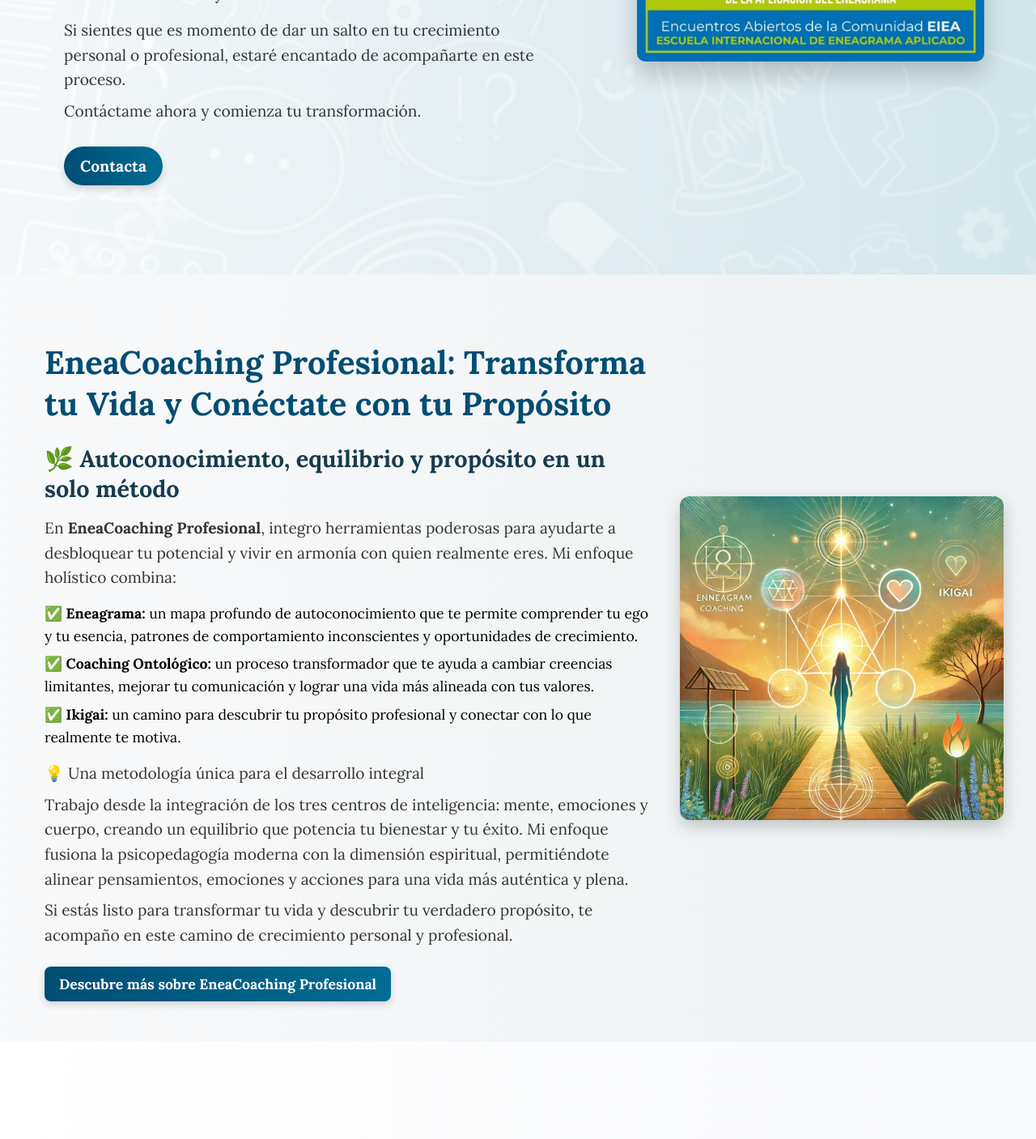
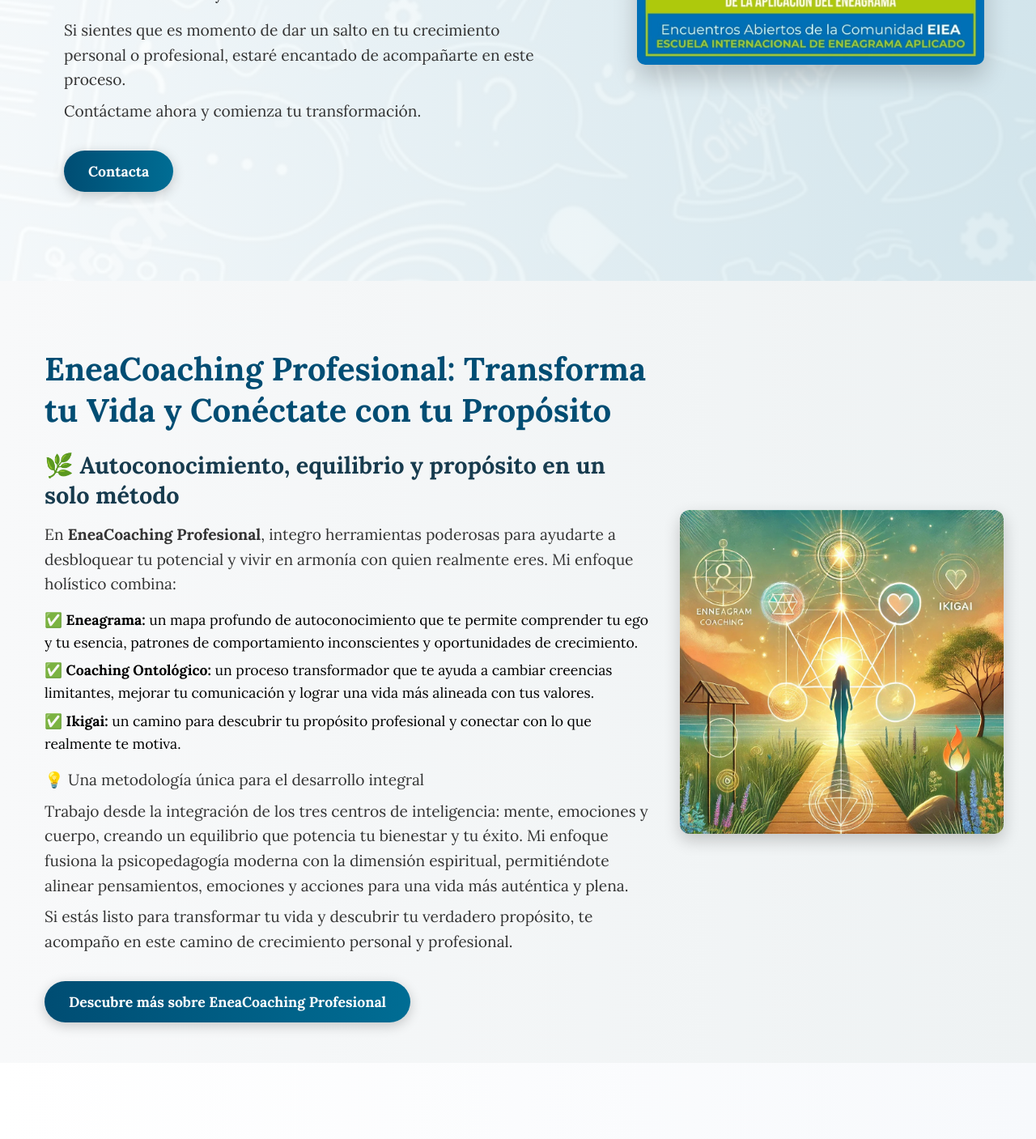
Before and after one commit to CarlosRiberaDonet/web-eneacoachingprofesional, a React (Create React App) app: page / in a window 1280 px wide. Shown: the part 1330-2737 px from the top of the page at 81% size. Built offline with nearby package versions, Linux system fonts and the light colour scheme.

Commit message:
actualizacion del home

```diff
--- a/src/components/Contacto.js
+++ b/src/components/Contacto.js
@@ -3,10 +3,10 @@ import "../styles/Contacto.css";
 
 const Contacto = () => {
   return (
-    <section className="contacto">
+    <section id="contacto" className="contacto"> {/* Añadido id="contacto" */}
       <div className="contacto-container">
 
-        {/* 🔹 Información de contacto */}
+        {/* Información de contacto */}
         <div className="contacto-info">
           <h2>Contacto</h2>
           <p>
@@ -16,7 +16,7 @@ const Contacto = () => {
           <p><strong>WhatsApp:</strong> +34 696 667 110</p>
         </div>
 
-        {/*  Formulario */}
+        {/* Formulario */}
         <div className="contacto-form">
           <form>
             <input type="text" placeholder="Nombre" required />
--- a/src/components/Footer.js
+++ b/src/components/Footer.js
@@ -38,7 +38,6 @@ const Footer = () => {
           <h3>Contacta</h3>
           <p>📧 hola@eneacoaching.es</p>
           <p>📞 +34 623 14 83 91</p>
-          <p>📍 dirección</p>
         </div>
       </div>
 
--- a/src/components/Home.js
+++ b/src/components/Home.js
@@ -7,6 +7,10 @@ import Typing from "./Typing";
 import Claudio from "./Claudio";
 import Contacto from "./Contacto";
 import EneaCoachingProfesional from "./EneaCoachingProfesional";
+import { Link } from "react-router-dom";
+
+<a href="/contacto" className="btn-contacto">Contacta</a>
+
 
 
 const Home = () => {
--- a/src/components/SobreMi.js
+++ b/src/components/SobreMi.js
@@ -31,7 +31,14 @@ const SobreMi = () => {
           <p className="cta-message">
             Contáctame ahora y comienza tu transformación.
           </p>
-      <a href="/contacto" className="btn-contacto">Contacta</a>
+          <button
+          className="btn-contacto"
+          onClick={() => {
+            const section = document.getElementById("contacto");
+            section?.scrollIntoView({ behavior: "smooth" });
+          }}
+          >Contacta</button>
+
         </div>
 
         {/* Sección de Imagen */}
@@ -41,7 +48,6 @@ const SobreMi = () => {
 
       </div>
     </section>
-
   );
 };
 
--- a/src/components/SocialBar.js
+++ b/src/components/SocialBar.js
@@ -6,16 +6,16 @@ const SocialBar = () => {
   return (
     <section className="social-bar">
       <div className="social-container">
-        {/* 🔹 Redes Sociales */}
+        {/*  Redes Sociales */}
         <div className="social-icons">
           <a href="#" target="_blank" rel="noopener noreferrer"><FaFacebook /></a>
           <a href="#" target="_blank" rel="noopener noreferrer"><FaInstagram /></a>
           <a href="#" target="_blank" rel="noopener noreferrer"><FaLinkedin /></a>
           <a href="#" target="_blank" rel="noopener noreferrer"><FaTwitter /></a>
         </div>
-        {/* 🔹 Teléfono */}
+        {/*  Teléfono */}
         <div className="phone-number">
-          <a href="tel:+34623148391"> 696 667 110</a>
+        <a href="tel:+34696667110" className="phone-number">696 667 110</a>
         </div>
       </div>
     </section>
--- a/src/styles/EneaCoachingProfesional.css
+++ b/src/styles/EneaCoachingProfesional.css
@@ -60,16 +60,17 @@
 /* Botón "Descubre más" */
 .btn-descubre-mas {
   display: inline-block;
-  margin-top: 15px;
-  padding: 10px 18px;
+  margin-top: 25px;
+  padding: 14px 30px;
   font-size: 1.1rem;
   font-weight: bold;
   color: white;
-  background: linear-gradient(90deg, #004d73, #006d94);
-  border-radius: 8px;
+  background: linear-gradient(to right, #004d73, #006d94);
+  border: none;
+  border-radius: 50px;
+  box-shadow: 0px 4px 15px rgba(0, 0, 0, 0.2);
   text-decoration: none;
   transition: all 0.3s ease-in-out;
-  box-shadow: 0px 4px 10px rgba(0, 0, 0, 0.15);
 }
 
 .btn-descubre-mas:hover {
--- a/src/styles/Header.css
+++ b/src/styles/Header.css
@@ -11,12 +11,14 @@
   top: 0;
   width: 100%;
   z-index: 1000;
-  transition: background-color 0.3s ease;
+  transition: background-color 0.3s ease, box-shadow 0.3s ease;
+  background-color: rgba(0, 77, 115, 1); /* Color original */
 }
 
-/* Sticky Header */
+/* Cambiar fondo cuando hace scroll */
 .main-header.sticky {
-  background-color: rgba(0, 77, 115, 0.9);
+  background-color: rgba(0, 77, 115, 0.7); /* Fondo ligeramente transparente */
+  box-shadow: 0px 4px 10px rgba(0, 0, 0, 0.1); /* Agregar sombra sutil */
 }
 
 /* Navbar */
@@ -47,8 +49,16 @@
 /* ===================== */
 /* MENÚ PRINCIPAL */
 /* ===================== */
+.nav-links,
+.dropdown-menu,
+.nav-links li,
+.dropdown-menu li {
+  list-style: none; /* Elimina los puntos de lista */
+  margin: 0;
+  padding: 0;
+}
+
 .nav-links {
-  list-style: none;
   display: flex;
   gap: 20px;
 }
@@ -88,6 +98,7 @@
   text-align: left;
 }
 
+/* Elementos del menú desplegable */
 .dropdown-menu li {
   padding: 8px 15px;
 }
--- a/src/styles/Home.css
+++ b/src/styles/Home.css
@@ -21,7 +21,7 @@
   margin-top: 20px;
 }
 
-/* 🔹 Sección de Formaciones */
+/*  Sección de Formaciones */
 .formaciones {
   background: linear-gradient(to right, #1d4e5f, #173b4e);
   padding: 40px 0;
--- a/src/styles/Index.css
+++ b/src/styles/Index.css
@@ -20,6 +20,7 @@ html, body {
   font-family: "Lora", serif;
   background-color: var(--background-light);
   color: var(--text-color);
+  scroll-behavior: smooth;
 }
 
 /* ========================= */
--- a/src/styles/SobreMi.css
+++ b/src/styles/SobreMi.css
@@ -68,16 +68,17 @@
 /* Botón Contacto */
 .btn-contacto {
   display: inline-block;
-  margin-top: 20px;
-  padding: 12px 20px;
-  font-size: 1.2rem;
+  margin-top: 25px;
+  padding: 14px 30px;
+  font-size: 1.1rem;
   font-weight: bold;
   color: white;
-  background: linear-gradient(90deg, #004d73, #006d94);
-  border-radius: 30px;
+  background: linear-gradient(to right, #004d73, #006d94);
+  border: none;
+  border-radius: 50px;
+  box-shadow: 0px 4px 15px rgba(0, 0, 0, 0.2);
   text-decoration: none;
   transition: all 0.3s ease-in-out;
-  box-shadow: 0px 4px 10px rgba(0, 0, 0, 0.15);
 }
 
 .btn-contacto:hover {
```
Lines whose indentation alone changed are shown as unchanged.
